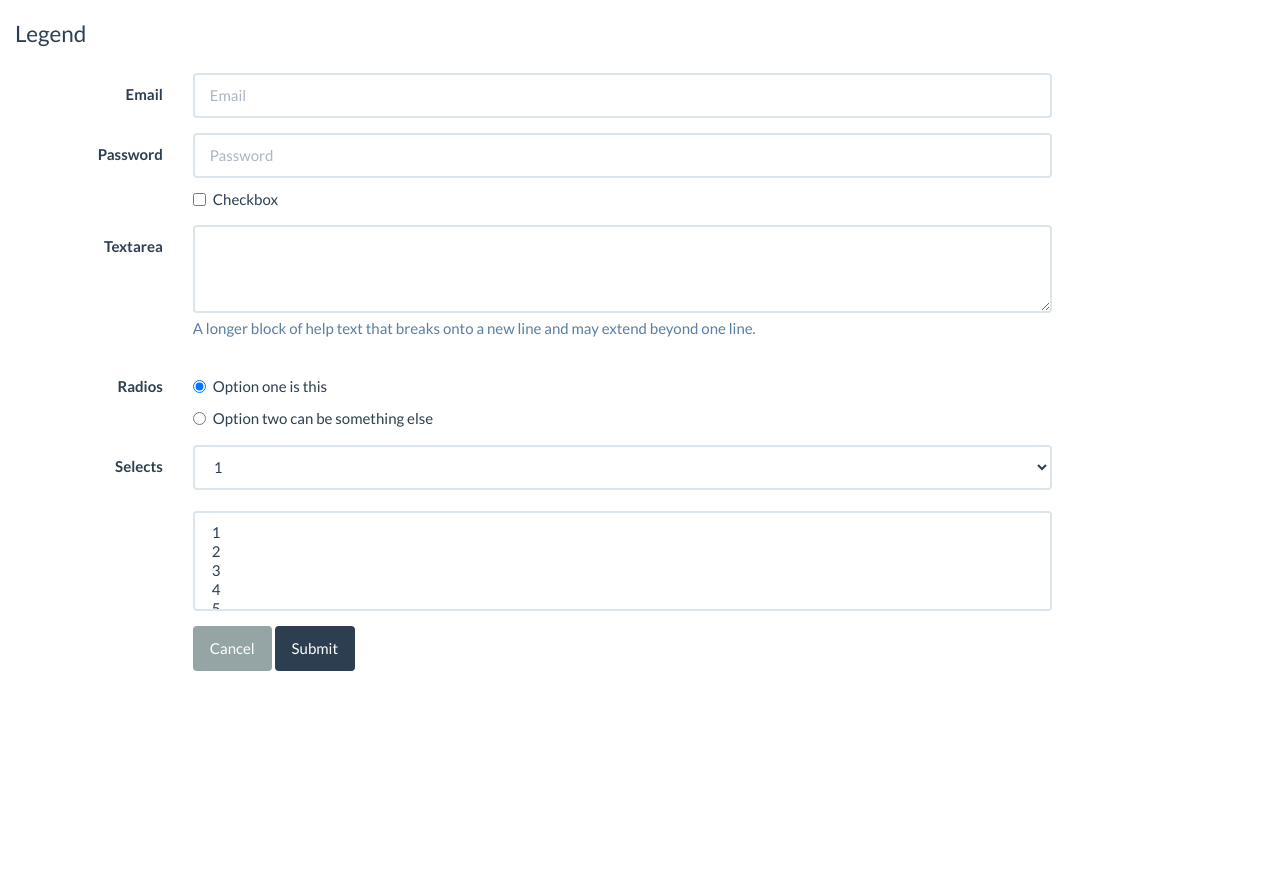
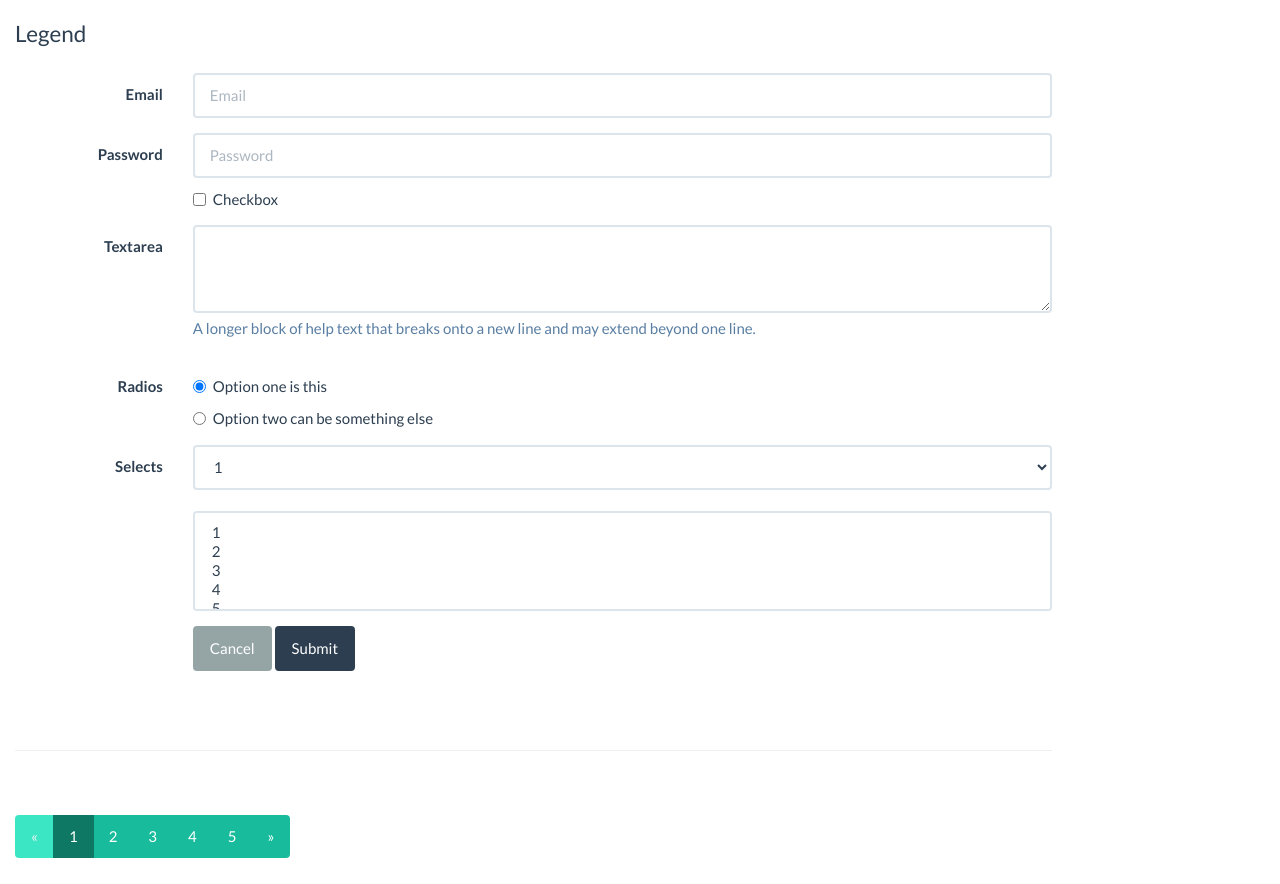
Before and after one commit to caballerodev/GitTest, a plain HTML site: page index.html in a window 1280 px wide. Shown: the part 63-947 px from the top of the page. Before the commit the page ends 800 px from the top, so only its background shows below. Drawn offline with Linux system fonts and the light colour scheme.

Commit message:
Se añadió paginación

```diff
--- a/index.html
+++ b/index.html
@@ -123,6 +123,18 @@
         </div>
     </fieldset>
 </form>
+    <br><br>
+    <hr>
+    <br>
+    <ul class="pagination">
+        <li class="disabled"><a href="#">&laquo;</a></li>
+        <li class="active"><a href="#">1</a></li>
+        <li><a href="#">2</a></li>
+        <li><a href="#">3</a></li>
+        <li><a href="#">4</a></li>
+        <li><a href="#">5</a></li>
+        <li><a href="#">&raquo;</a></li>
+    </ul>
 </div>
 </body>
 </html>
```
